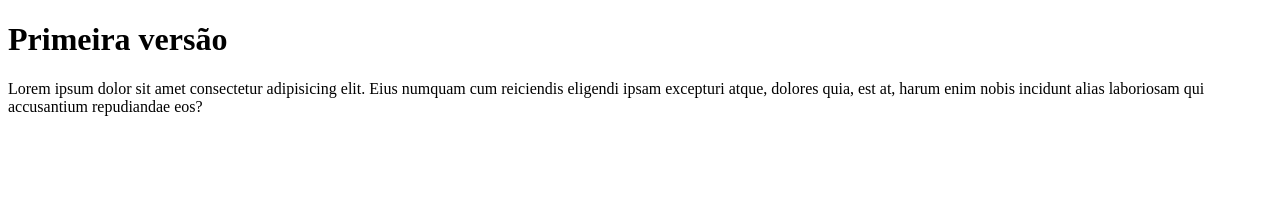
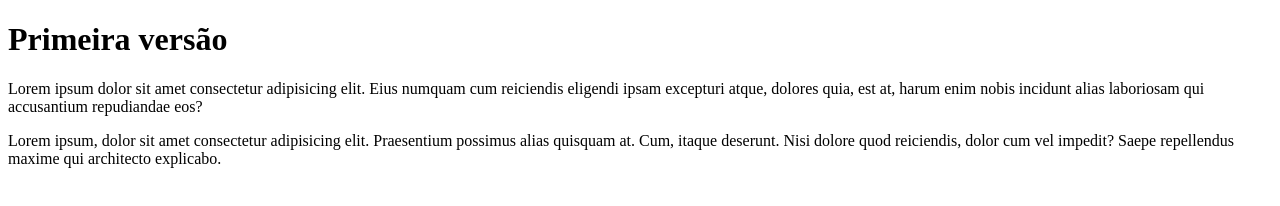
Before and after one commit to LeoGarciaSantos82/Ola-Mundo, a plain HTML site: page site exemplo/index.html in a window 1280 px wide. Drawn offline with Linux system fonts and the light colour scheme.

Commit message:
Update index.html

```diff
--- a/site exemplo/index.html
+++ b/site exemplo/index.html
@@ -9,6 +9,7 @@
 <body>
     <h1>Primeira versão</h1>
     <p>Lorem ipsum dolor sit amet consectetur adipisicing elit. Eius numquam cum reiciendis eligendi ipsam excepturi atque, dolores quia, est at, harum enim nobis incidunt alias laboriosam qui accusantium repudiandae eos?</p>
+    <p>Lorem ipsum, dolor sit amet consectetur adipisicing elit. Praesentium possimus alias quisquam at. Cum, itaque deserunt. Nisi dolore quod reiciendis, dolor cum vel impedit? Saepe repellendus maxime qui architecto explicabo.</p>
 
 </body>
 </html>
```
